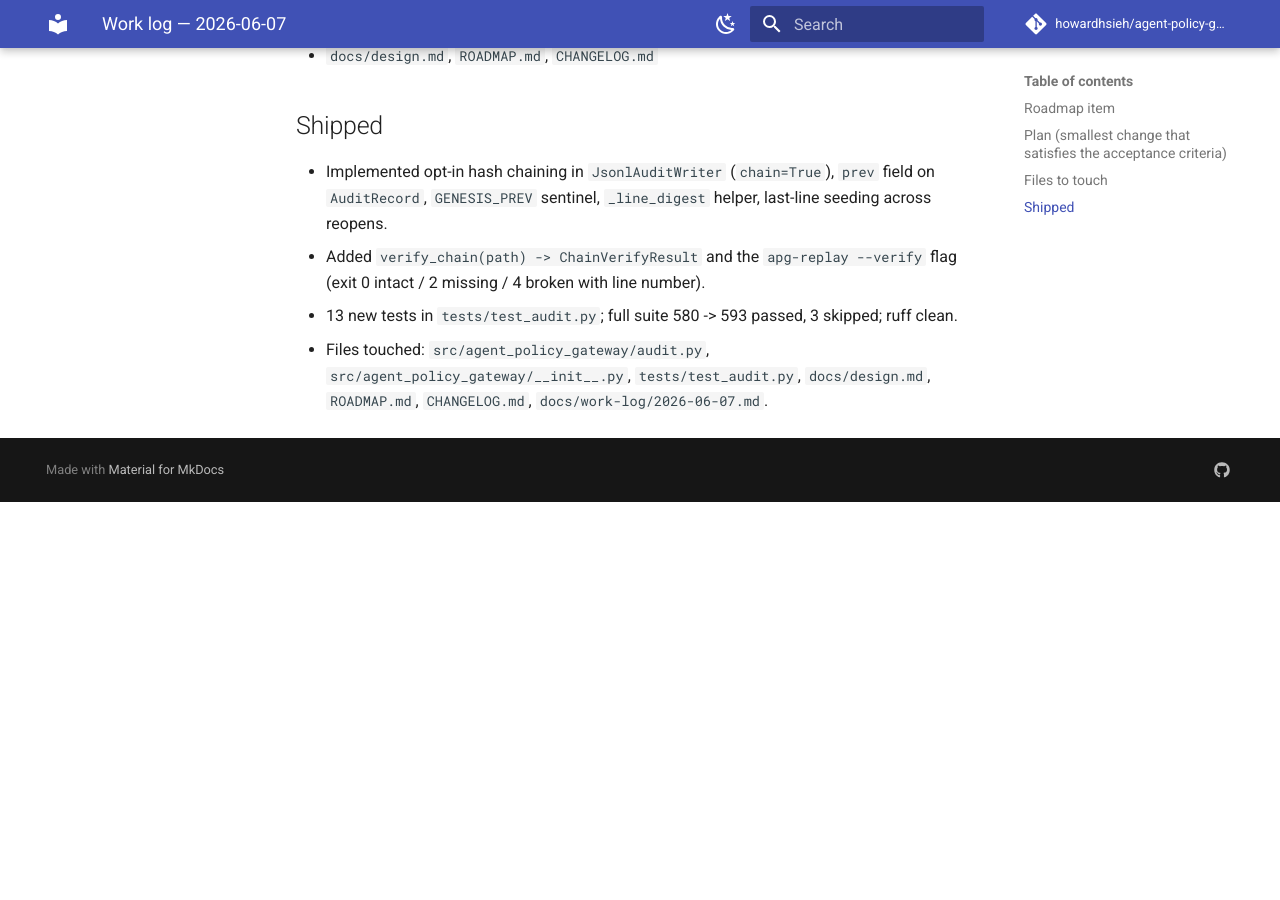
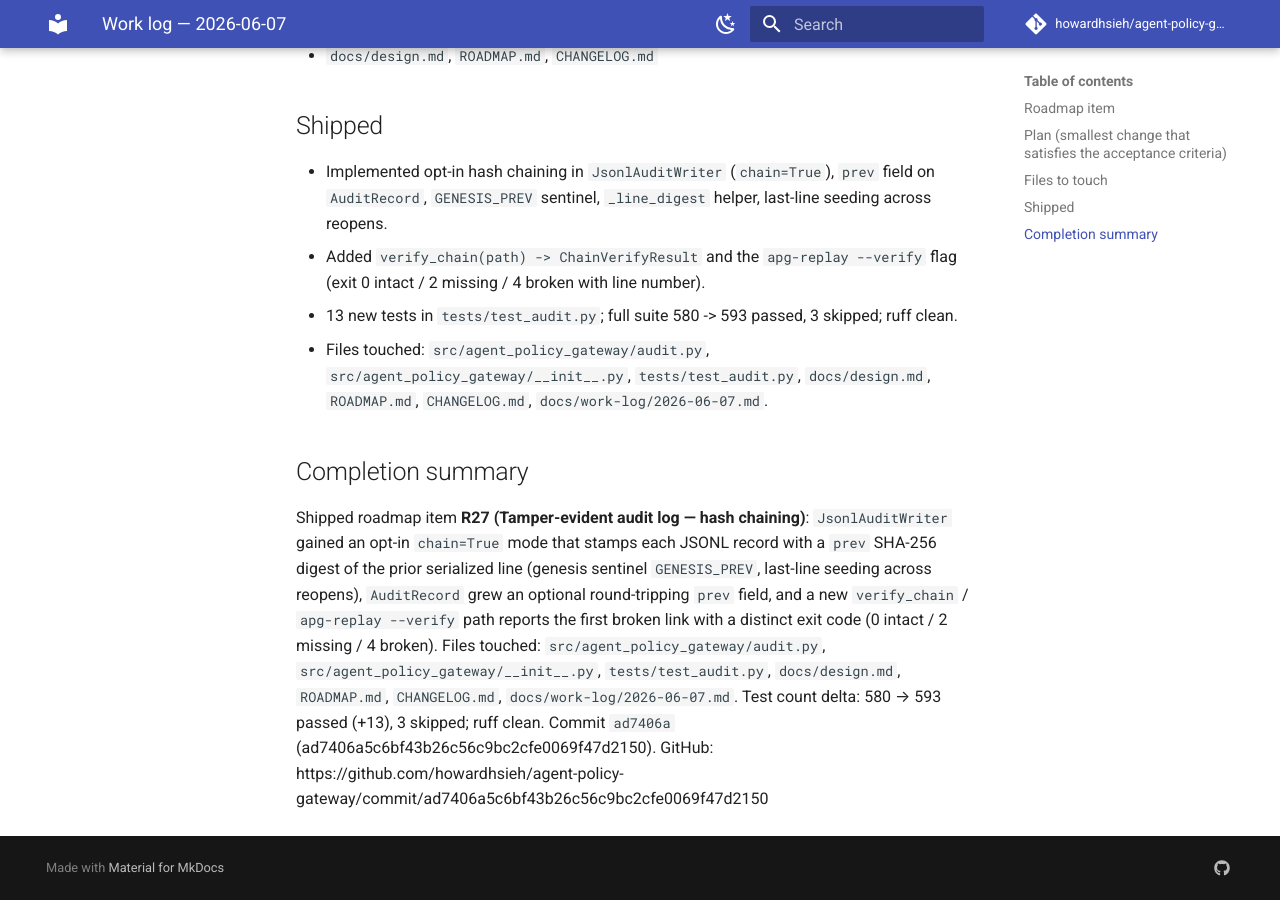
Before and after one commit to howardhsieh/agent-policy-gateway, an MkDocs documentation site: the page built from docs/work-log/2026-06-07.md, in a window 1280 px wide and 900 px high, scrolled down 952 px. Built offline with MkDocs 1.6.1 and Material for MkDocs 9.7.7, drawn with Linux system fonts in a browser that asks for light colours; comment, search, counter and statistics services are not loaded; before the commit the page ends 1454 px from its top, so only the background shows below that.

Commit message:
docs: record R27 commit hash and finalize 2026-06-07 work-log

```diff
--- a/docs/work-log/2026-06-07.md
+++ b/docs/work-log/2026-06-07.md
@@ -39,3 +39,6 @@ broken link. Addresses adversary class **A8 (audit-log tampering)** in
 - Files touched: `src/agent_policy_gateway/audit.py`,
   `src/agent_policy_gateway/__init__.py`, `tests/test_audit.py`,
   `docs/design.md`, `ROADMAP.md`, `CHANGELOG.md`, `docs/work-log/2026-06-07.md`.
+
+## Completion summary
+Shipped roadmap item **R27 (Tamper-evident audit log — hash chaining)**: `JsonlAuditWriter` gained an opt-in `chain=True` mode that stamps each JSONL record with a `prev` SHA-256 digest of the prior serialized line (genesis sentinel `GENESIS_PREV`, last-line seeding across reopens), `AuditRecord` grew an optional round-tripping `prev` field, and a new `verify_chain` / `apg-replay --verify` path reports the first broken link with a distinct exit code (0 intact / 2 missing / 4 broken). Files touched: `src/agent_policy_gateway/audit.py`, `src/agent_policy_gateway/__init__.py`, `tests/test_audit.py`, `docs/design.md`, `ROADMAP.md`, `CHANGELOG.md`, `docs/work-log/2026-06-07.md`. Test count delta: 580 → 593 passed (+13), 3 skipped; ruff clean. Commit `ad7406a` (ad7406a5c6bf43b26c56c9bc2cfe0069f47d2150). GitHub: https://github.com/howardhsieh/agent-policy-gateway/commit/ad7406a5c6bf43b26c56c9bc2cfe0069f47d2150
```
Also changed, not shown: ROADMAP.md (+1 -1 lines).
